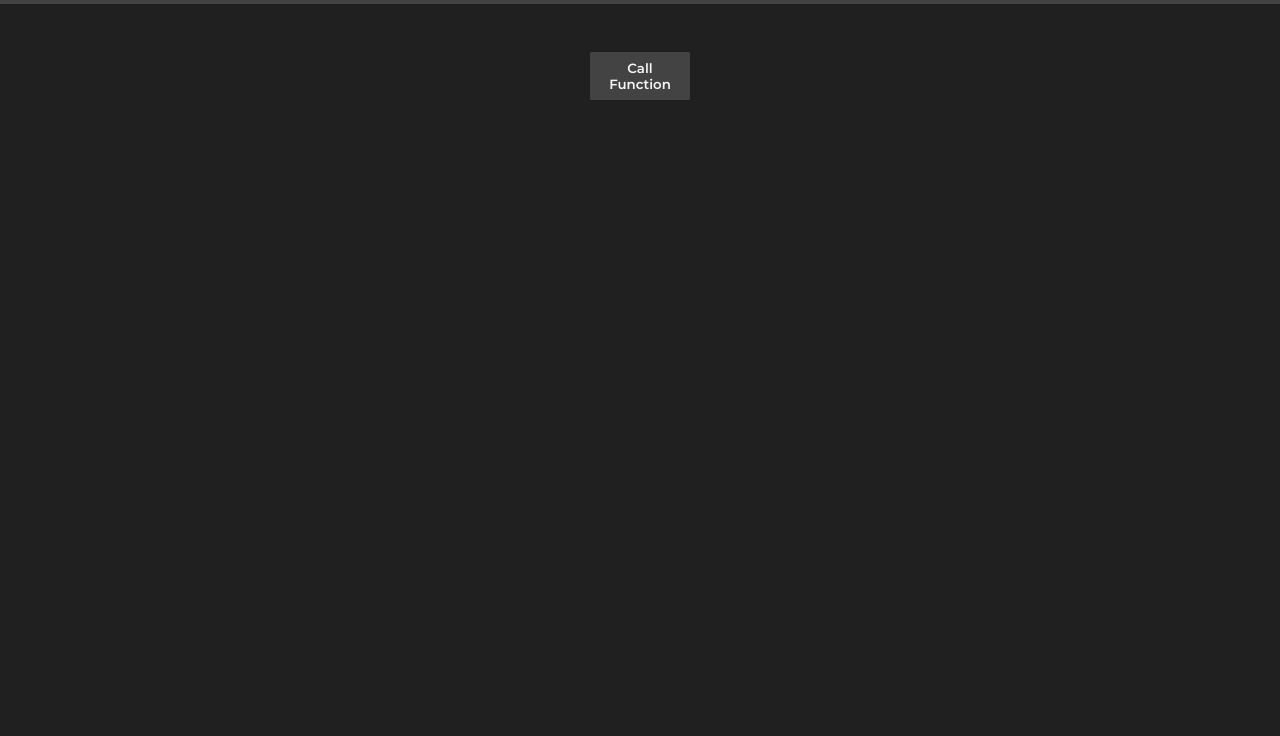
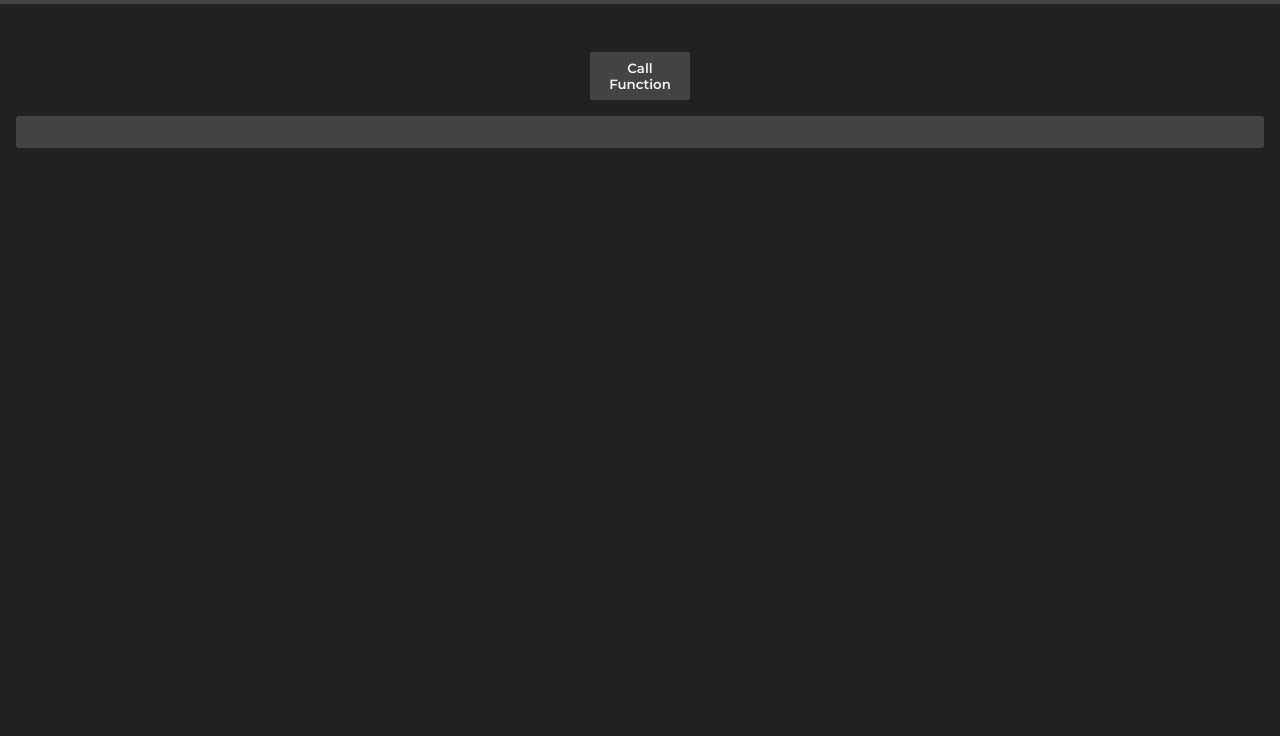
Before and after one commit to ZeCastroIPCA/netlify-functions-test, a plain HTML site: page index.html in a window 1280 px wide. Shown: the part 64-800 px from the top of the page. Drawn offline with Linux system fonts and the light colour scheme.

Commit message:
updated styling

```diff
--- a/css/main.css
+++ b/css/main.css
@@ -33,7 +33,15 @@ button {
     color: var(--whitesmoke);
 }
 
-#response {
+pre {
+    width: 100%;
+    display: flex;
+    flex-direction: column;
+    align-items: flex-start;
+    margin-top: 1rem;
+    padding: 1rem;
+    border-radius: 0.2rem;
+    background-color: var(--dark-gray);
     color: var(--light-gray);
     text-align: center;
 }
```
